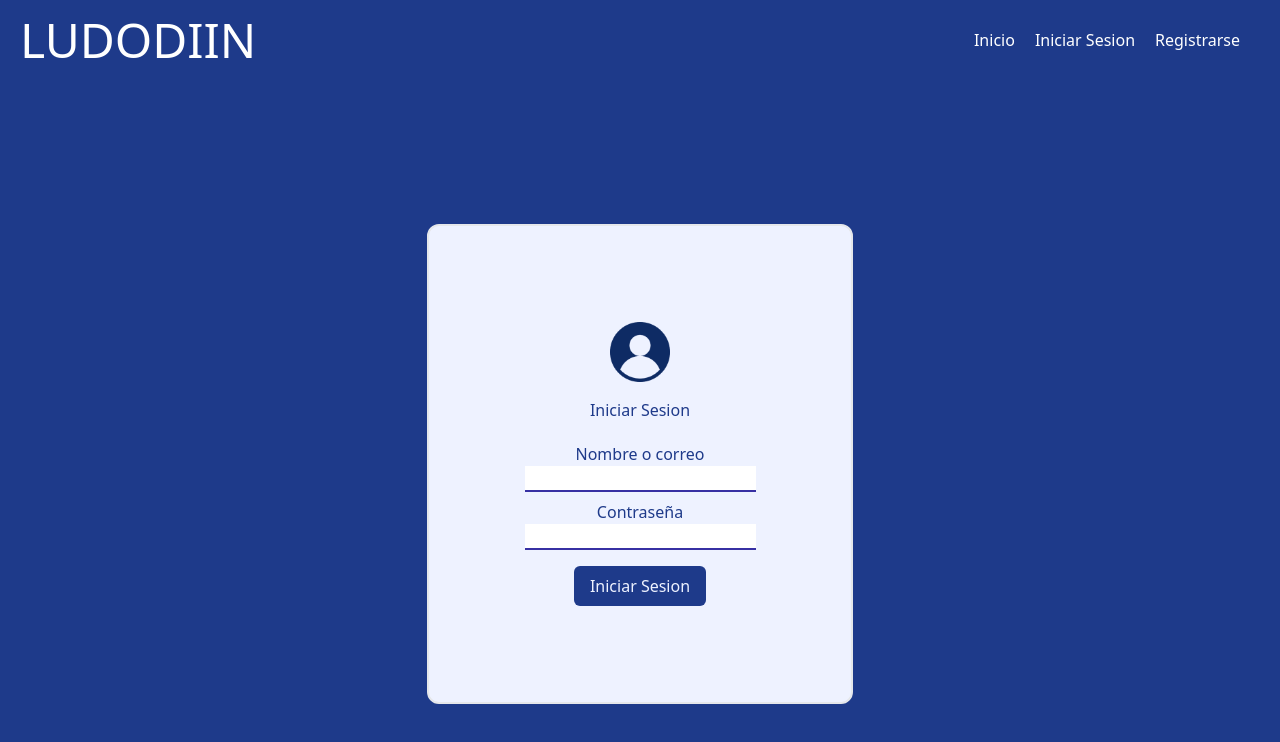
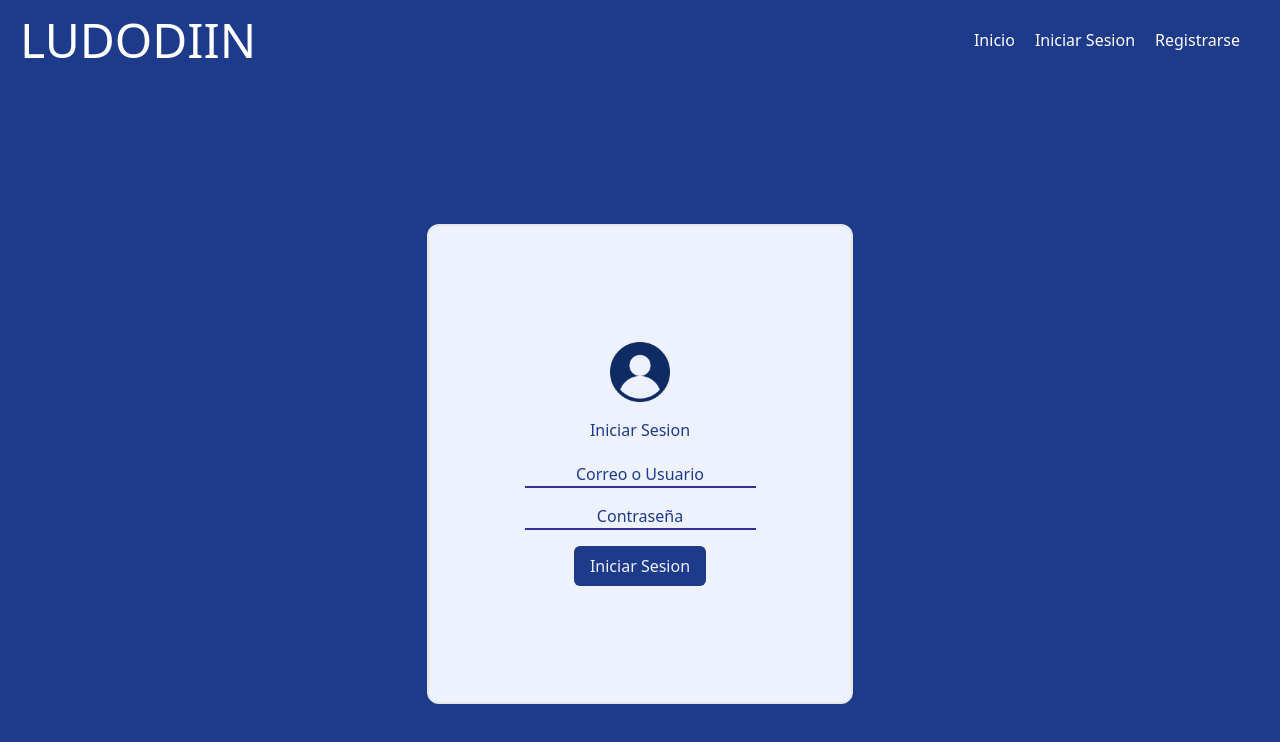
Before and after one commit to noejasiel/-LUDO-DIIN, a React (Create React App) app: page / in a window 1280 px wide. Shown: the top 742 px of the page. Built offline with nearby package versions, Linux system fonts and the light colour scheme.

Commit message:
nav y login

```diff
--- a/src/components/login.js
+++ b/src/components/login.js
@@ -12,12 +12,16 @@ const Login = () => {
             <h1 className="text-blue-900 mb-4 bol">Iniciar Sesion</h1>
             <form className="mt-1 ">
               <div className=" flex justify-center content-center items-center  flex-col ">
-                <label className="text-blue-900">Nombre o correo</label>
-                <input className="border-b-2 border-indigo-800 "></input>
+                <input
+                  className="border-b-2 border-indigo-800 placeholder-blue-900 text-center bg-indigo-50"
+                  placeholder="Correo o Usuario"
+                ></input>
               </div>
-              <div className=" flex justify-center content-center items-center flex-col mt-2 ">
-                <label className="text-blue-900">Contraseña</label>
-                <input className="border-b-2 border-indigo-800 "></input>
+              <div className=" flex justify-center content-center items-center flex-col mt-4 ">
+                <input
+                  className="border-b-2 border-indigo-800 placeholder-blue-900 text-center bg-indigo-50"
+                  placeholder="Contraseña"
+                ></input>
               </div>
               <div className=" flex justify-center content-center items-center flex-col mt-2 ">
                 <button className="mt-2 bg-blue-900 p-2 rounded-md text-indigo-50 pr-4 pl-4">
```
